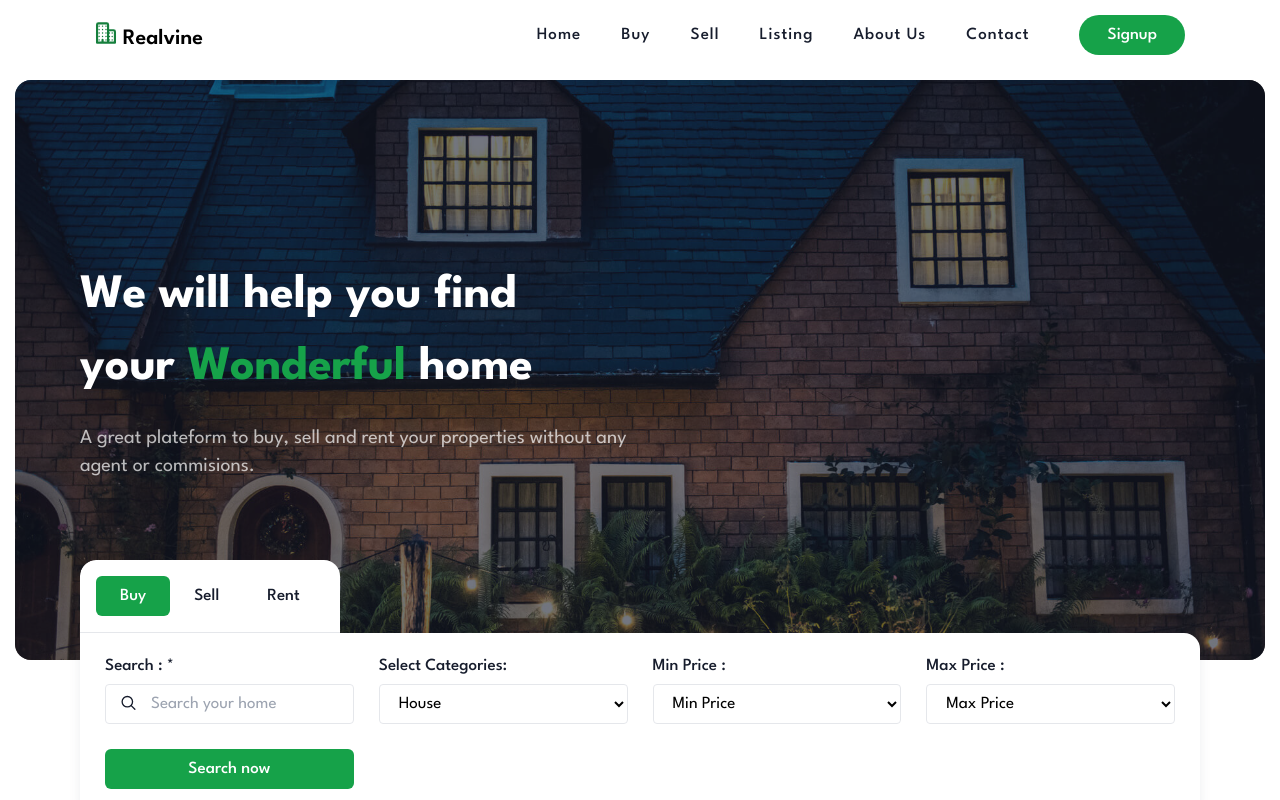
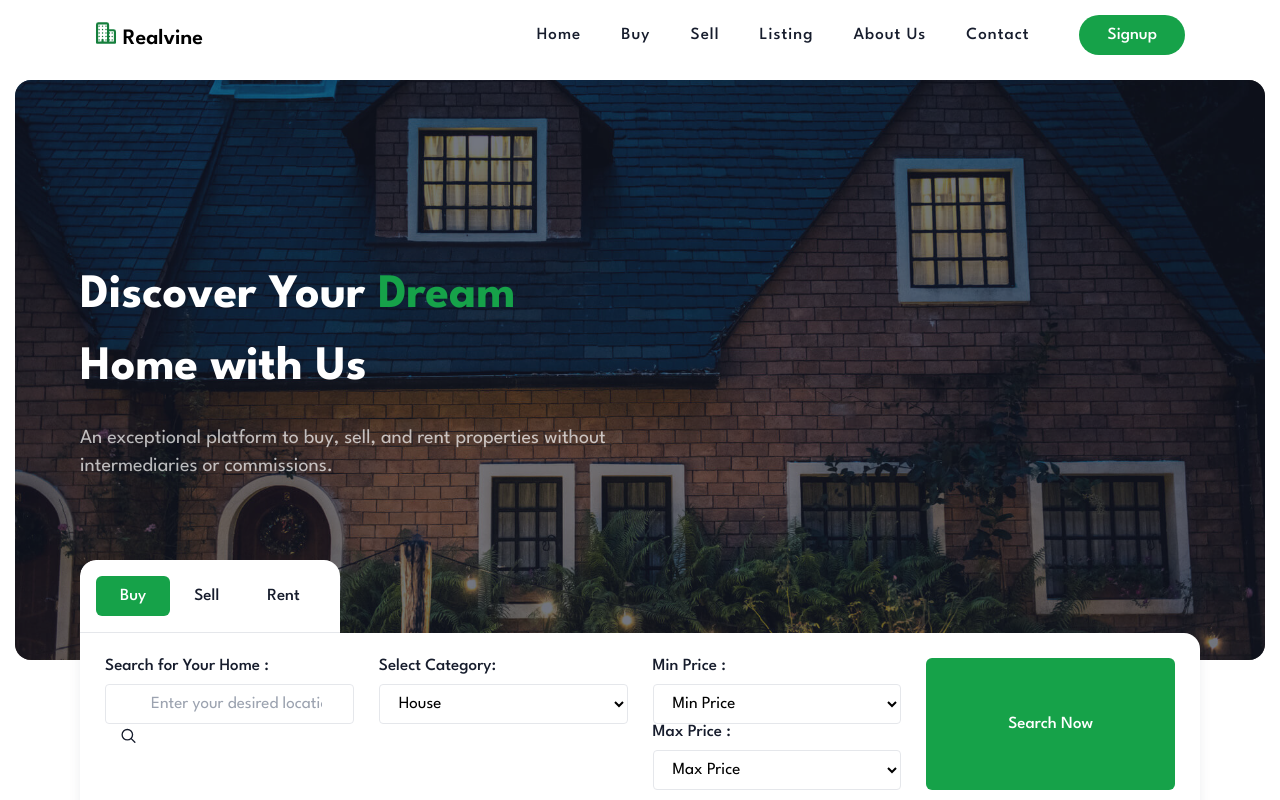
Before and after one commit to codewithsadee/realvine, a plain HTML site: page index.html in a window 1280 px wide. Shown: the top 800 px of the page. Drawn offline with nearby package versions, Linux system fonts and the light colour scheme.

Commit message:
Update index.html
Improvements Made:
1.	Headline and Text Clarity: Emphasized the aspirational aspect of finding a dream home.
2.	Form Field Labels: Clarified labels for better user understanding.
3.	Search Input Enhancement: Added placeholder text guidance for users.
4.	Price Range Grouping: Organized min and max price inputs into a cohesive "price-range" div for better structure and visual clarity.

```diff
--- a/index.html
+++ b/index.html
@@ -97,11 +97,11 @@
       <div class="hero-content">
 
         <h1 class="h1 hero-title">
-                We will help you find your <span class="span">Wonderful</span> home
+          Discover Your <span class="span">Dream</span> Home with Us
         </h1>
 
         <p class="hero-text">
-                A great plateform to buy, sell and rent your properties without any agent or commisions.
+          An exceptional platform to buy, sell, and rent properties without intermediaries or commissions.
         </p>
 
       </div>
@@ -120,33 +120,31 @@
 
         <div class="input-wrapper">
 
-                <label for="search" class="input-label">Search : *</label>
+          <label for="search" class="input-label">Search for Your Home :</label>
 
-                <input type="search" name="search" id="search" placeholder="Search your home" required
-                  class="input-field">
-
+          <div class="input-field-container">
+            <input type="search" name="search" id="search" placeholder="Enter your desired location, neighborhood, or property ID" required class="input-field">
             <ion-icon name="search-outline"></ion-icon>
+          </div>
 
         </div>
 
         <div class="input-wrapper">
-                <label for="category" class="input-label">Select Categories:</label>
+          <label for="category" class="input-label">Select Category:</label>
 
           <select name="category" id="category" class="dropdown-list">
-
             <option value="house">House</option>
             <option value="apartment">Apartment</option>
             <option value="offices">Offices</option>
             <option value="townhome">Townhome</option>
-
           </select>
         </div>
 
+        <div class="price-range">
           <div class="input-wrapper">
             <label for="min-price" class="input-label">Min Price :</label>
 
             <select name="min-price" id="min-price" class="dropdown-list">
-
               <option value="min price">Min Price</option>
               <option value="500">500</option>
               <option value="1000">1000</option>
@@ -155,7 +153,6 @@
               <option value="4000">4000</option>
               <option value="5000">5000</option>
               <option value="6000">6000</option>
-
             </select>
           </div>
 
@@ -163,7 +160,6 @@
             <label for="max-price" class="input-label">Max Price :</label>
 
             <select name="max-price" id="max-price" class="dropdown-list">
-
               <option value="max price">Max Price</option>
               <option value="500">500</option>
               <option value="1000">1000</option>
@@ -172,11 +168,11 @@
               <option value="4000">4000</option>
               <option value="5000">5000</option>
               <option value="6000">6000</option>
-
             </select>
           </div>
+        </div>
 
-              <button type="submit" class="btn btn-primary">Search now</button>
+        <button type="submit" class="btn btn-primary">Search Now</button>
 
       </form>
     </div>
```
Lines whose indentation alone changed are shown as unchanged.
